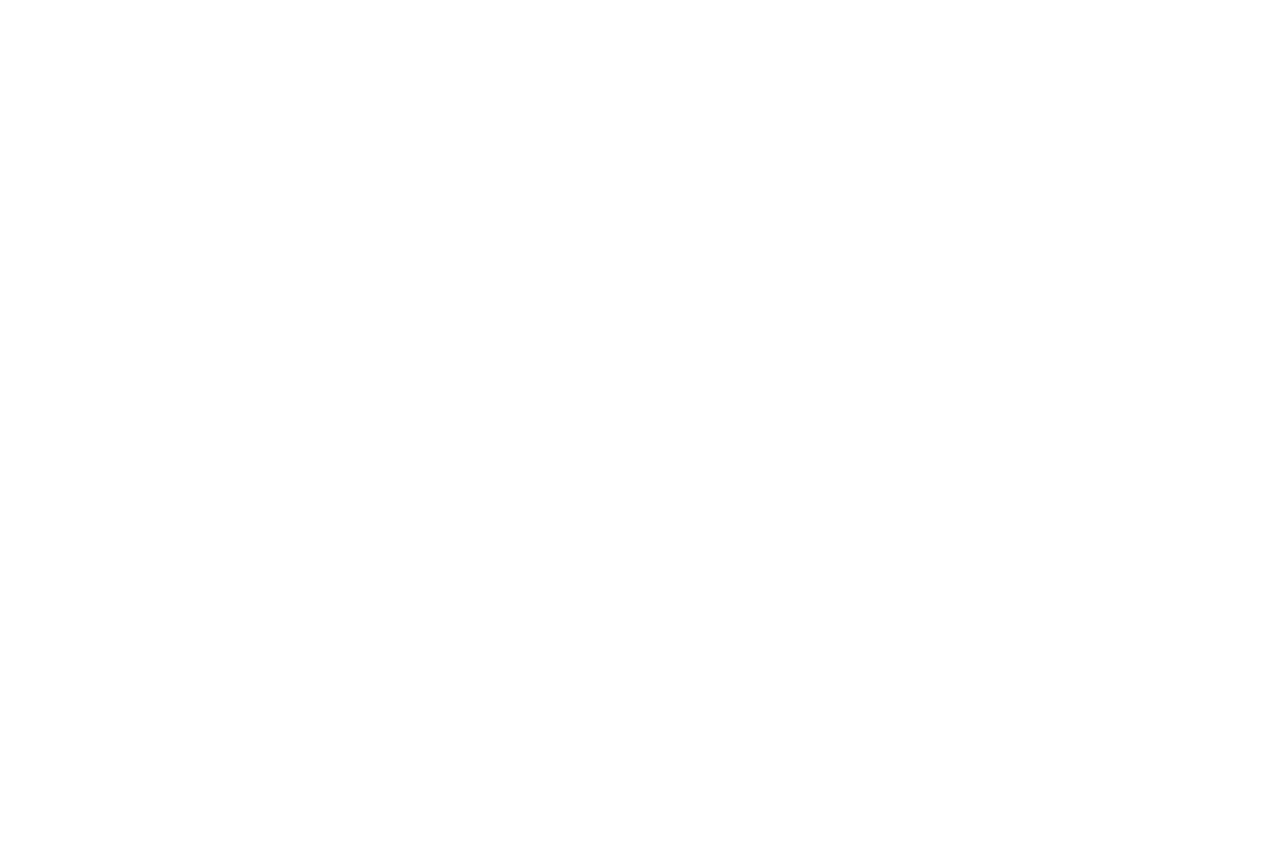
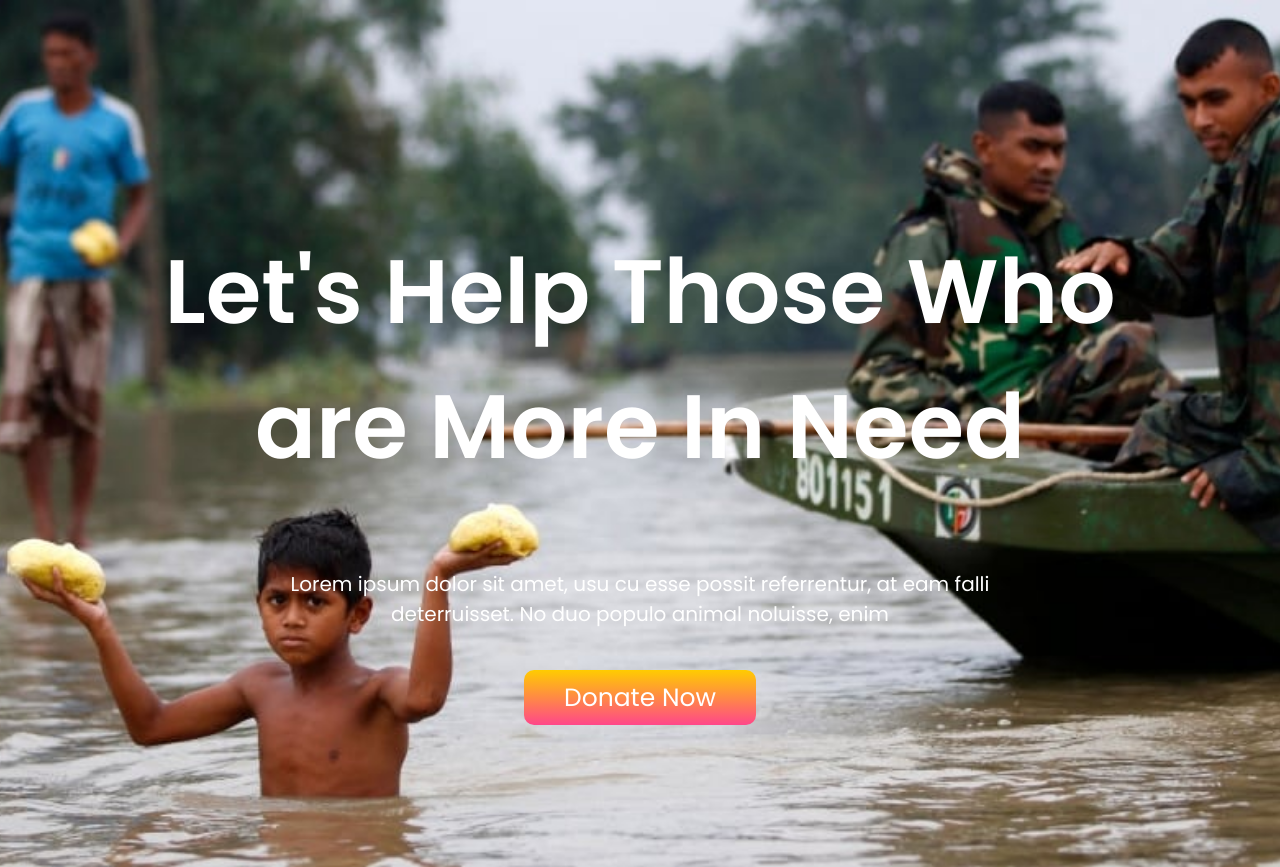
Before and after one commit to SteelTitan1/donate-today, a plain HTML site: page index.html in a window 1280 px wide. Before the commit the page ends 800 px from the top, so only its background shows below. Drawn offline with Linux system fonts and the light colour scheme.

Commit message:
added section1

```diff
--- a/index.html
+++ b/index.html
@@ -1,13 +1,29 @@
 <!DOCTYPE html>
 <html lang="en">
+
 <head>
     <meta charset="UTF-8">
     <meta http-equiv="X-UA-Compatible" content="IE=edge">
     <meta name="viewport" content="width=device-width, initial-scale=1.0">
     <title>Donate Today</title>
     <link rel="stylesheet" href="style.css">
-</head>
+    <link rel="preconnect" href="https://fonts.googleapis.com">
+    <link rel="preconnect" href="https://fonts.gstatic.com" crossorigin>
+    <link href="https://fonts.googleapis.com/css2?family=Poppins:wght@400;600&display=swap" rel="stylesheet">
+
 <body>
+    <section class="hero-image">
+        <div>
+            <h1>Let's Help Those Who are More In Need</h1>
+        </div>
+        <div>
+            <p>Lorem ipsum dolor sit amet, usu cu esse possit referrentur, at eam falli <br>deterruisset. No duo populo
+                animal noluisse, enim <br><br></p>
+            <a class="link-button" target="_blank" href="https://www.echo-usa.org/flood/">Donate Now</a>
+        </div>
+
+    </section>
 
 </body>
+
 </html>
--- a/style.css
+++ b/style.css
@@ -0,0 +1,40 @@
+
+body{
+    font-family: 'Poppins', sans-serif;
+    margin:0;
+    line-height: 1.5;
+}
+
+
+
+.hero-image{
+    text-align: center;
+    margin:0;
+    background-image:url(images/donation15.jpg);
+    background-size: cover;
+    background-position: center;
+    padding:150px;
+    color: white;
+
+    background-repeat: no-repeat;
+
+}
+h1{
+    font-size: 90px;
+
+}
+p{
+    font-size: 20px;
+}
+.link-button{
+    text-decoration: none;
+    font-size: 25px;
+    color: white;
+    border-radius: 10px;
+    padding: 10px 40px;
+    background-image:linear-gradient(rgb(255, 204, 0),rgb(255, 71, 138));
+    font-weight: 500;
+
+
+
+}
```
Also changed, not shown: images/donation15.jpg (added), 1 other file.
